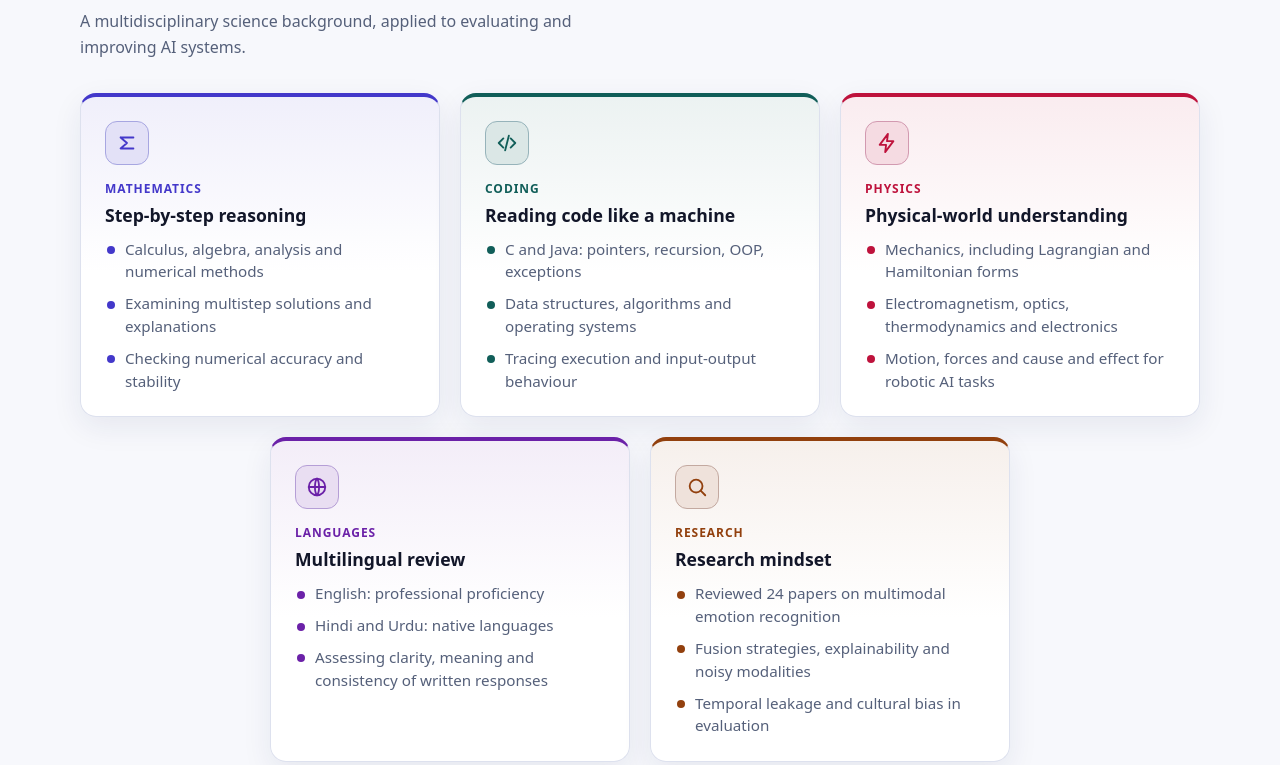
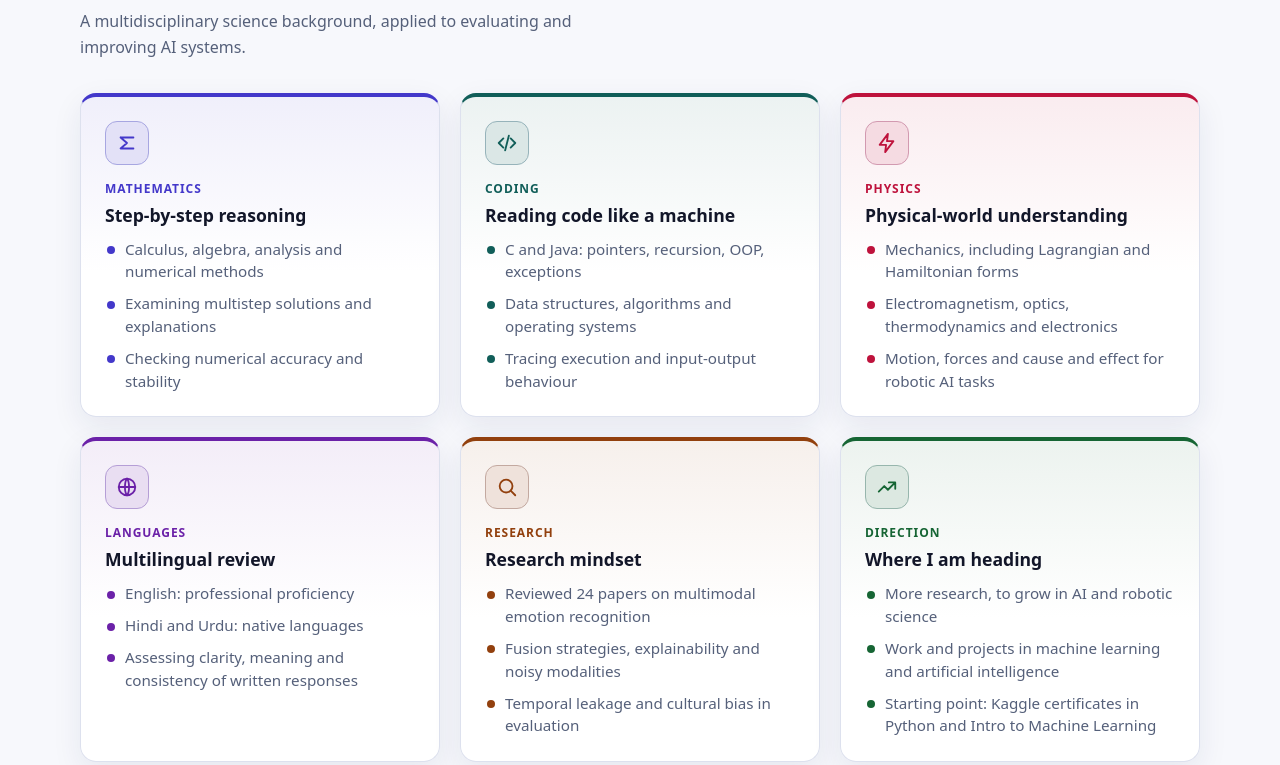
Before and after one commit to muqeem72-R/portfolio, a plain HTML site: page index.html in a window 1280 px wide. Shown: the part 944-1709 px from the top of the page. Drawn offline with Linux system fonts and the light colour scheme; no server answers.

Commit message:
About: six cards again, with a "Where I am heading" card
The sixth card states the direction: more research to grow in AI and robotic
science, and work and projects in machine learning and artificial
intelligence, starting from the Kaggle certificates. The five-card centring
rule is removed because six cards fill a three-by-two grid.

```diff
--- a/assets/style.css
+++ b/assets/style.css
@@ -303,14 +303,6 @@ p { margin: 0 0 1em; }
 .learn-link { display: inline-flex; align-items: center; min-height: 44px; font-weight: 600; color: var(--k); text-decoration: none; }
 .learn-link:hover { text-decoration: underline; }
 
-/* About: five cards. On wide screens the last two sit centred under the first three. */
-@media (min-width: 921px) {
-  .grid.three.pillars { grid-template-columns: repeat(6, minmax(0, 1fr)); }
-  .grid.three.pillars > * { grid-column: span 2; }
-  .grid.three.pillars > :nth-child(4) { grid-column: 2 / span 2; }
-  .grid.three.pillars > :nth-child(5) { grid-column: 4 / span 2; }
-}
-
 /* ---------- Responsive ---------- */
 @media (min-width: 821px) and (max-width: 1040px) { .nav a { padding: 8px 8px; font-size: .9rem; } .brand span { display: none; } }
 @media (max-width: 920px) {
--- a/index.html
+++ b/index.html
@@ -177,6 +177,16 @@
               <li>Temporal leakage and cultural bias in evaluation</li>
             </ul>
           </article>
+          <article class="card pillar reveal" data-k="5">
+            <span class="pillar-icon" aria-hidden="true"><svg viewBox="0 0 24 24" width="22" height="22" fill="none" stroke="currentColor" stroke-width="2" stroke-linecap="round" stroke-linejoin="round"><path d="M3 17l6-6 4 4 8-8M14 7h7v7"/></svg></span>
+            <p class="pill-tag">Direction</p>
+            <h3>Where I am heading</h3>
+            <ul>
+              <li>More research, to grow in AI and robotic science</li>
+              <li>Work and projects in machine learning and artificial intelligence</li>
+              <li>Starting point: Kaggle certificates in Python and Intro to Machine Learning</li>
+            </ul>
+          </article>
         </div>
       </div>
     </section>
```
